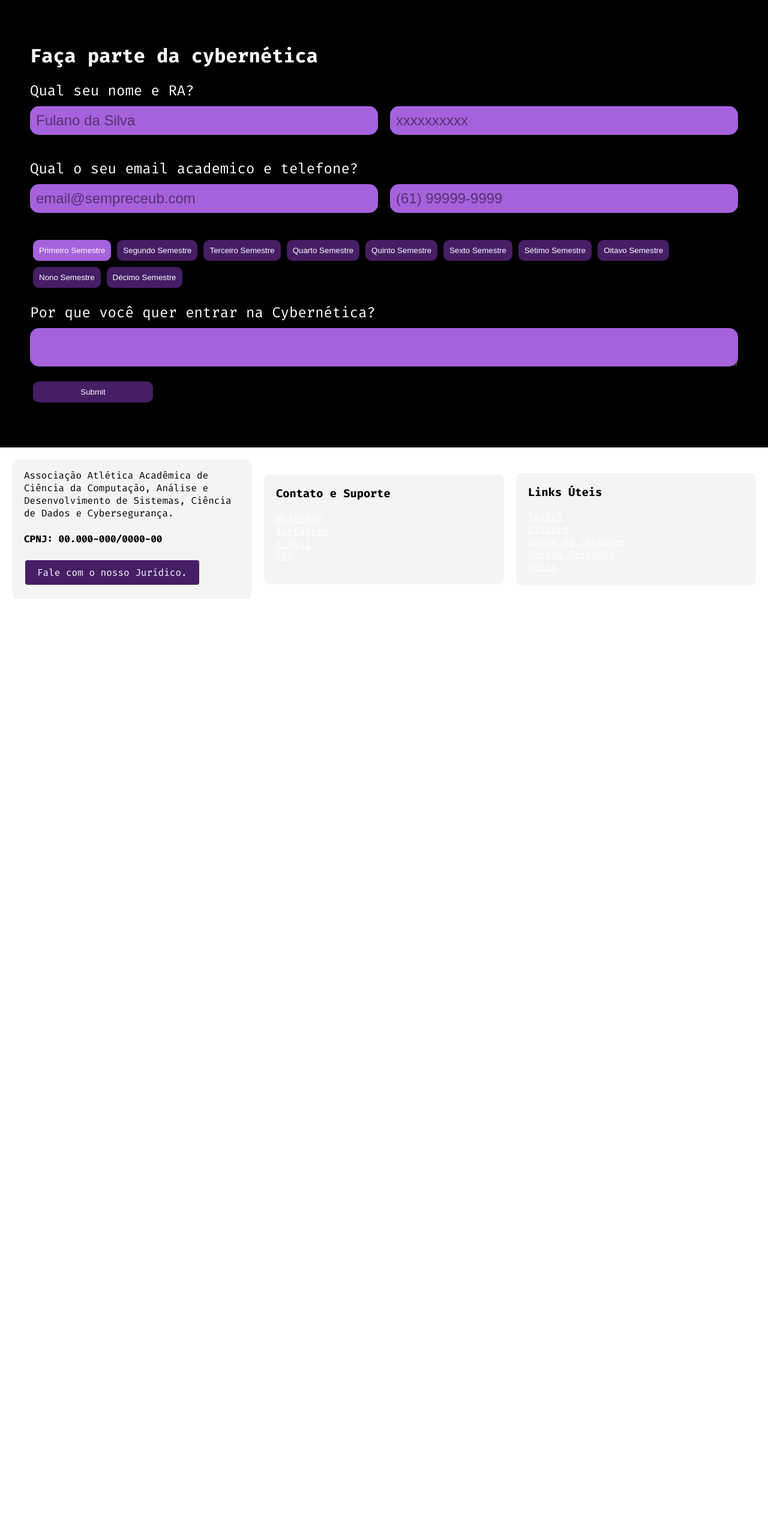
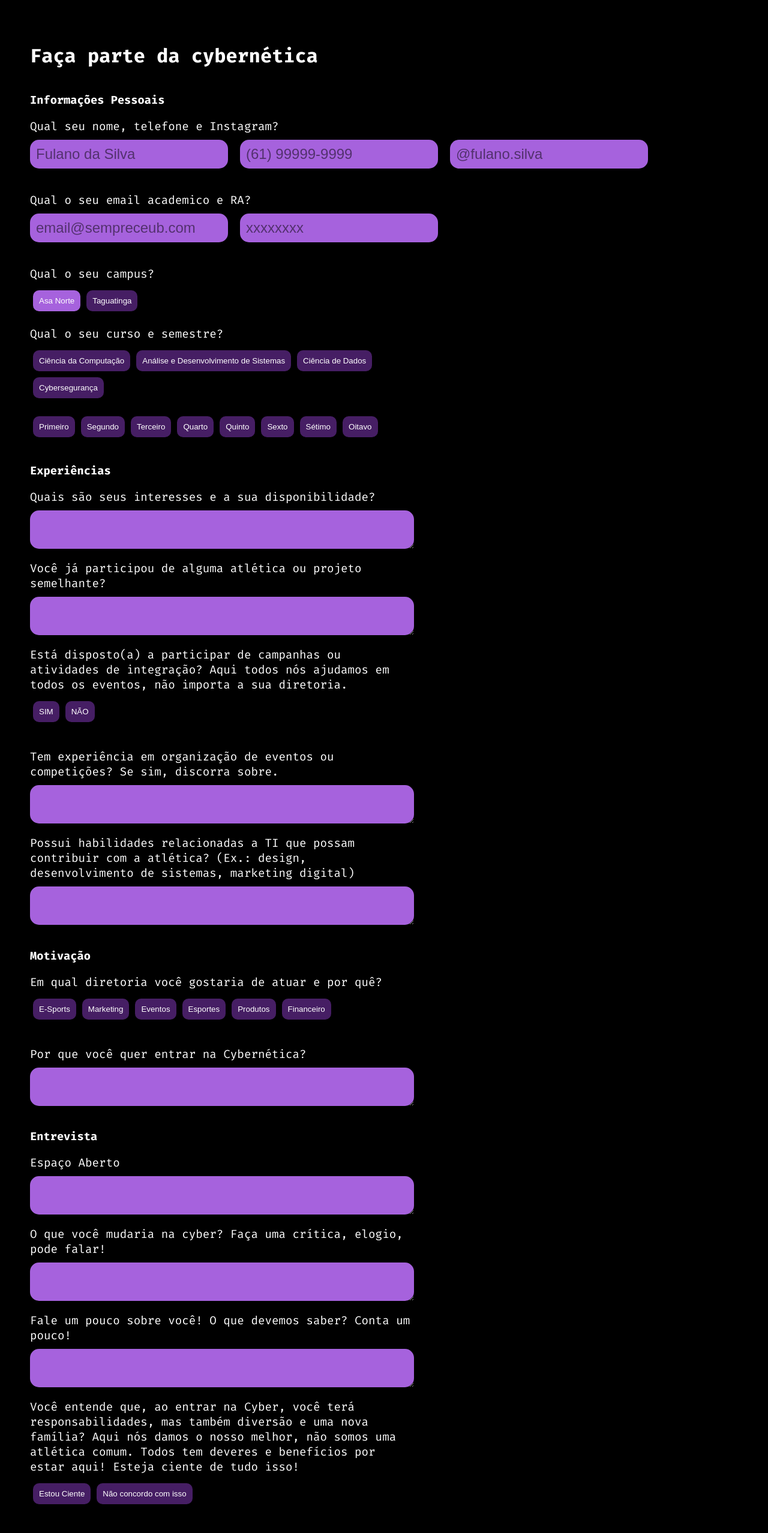
Before and after one commit to thecybernetica/cybernetica, a React (Create React App) app: page /#/formulario in a window 1280 px wide. Shown: the part 120-2676 px from the top of the page at 60% size. Before the commit the page ends 1139 px from the top, so only its background shows below. Built offline with nearby package versions, Linux system fonts and the light colour scheme.

Commit message:
feat: Improve Form

```diff
--- a/src/components/ToggleableOptions/ToggleableOptions.css
+++ b/src/components/ToggleableOptions/ToggleableOptions.css
@@ -13,7 +13,6 @@ button {
   border: none;
   cursor: pointer;
   transition: background-color 0.3s ease;
-  max-width: 200px;
   border-radius: 10px;
 }
 
--- a/src/pages/Forms/Forms.css
+++ b/src/pages/Forms/Forms.css
@@ -16,6 +16,7 @@ form {
   display: flex;
   flex-direction: column;
   margin: 50px;
+  max-width: 50vw;
 }
 
 form div {
@@ -25,7 +26,7 @@ form div {
 }
 
 label {
-  font-size: 1.5em;
+  font-size: 1.2em;
   margin-bottom: 10px;
 }
 
--- a/src/pages/Forms/Forms.jsx
+++ b/src/pages/Forms/Forms.jsx
@@ -34,8 +34,9 @@ const Forms = () => {
       <div className="forms">
         <form onSubmit={handleSubmit}>
           <h1>Faça parte da cybernética</h1>
+          <h3>Informações Pessoais</h3>
           <div>
-            <label htmlFor="name">Qual seu nome e RA?</label>
+            <label htmlFor="name">Qual seu nome, telefone e Instagram?</label>
             <div className="form-row">
               <input
                 type="text"
@@ -47,19 +48,26 @@ const Forms = () => {
               />
               <div className="space-divider" />
               <input
-                type="number"
-                id="ra"
-                name="ra"
-                placeholder="xxxxxxxxxx"
+                type="phone"
+                id="phone"
+                name="phone"
+                placeholder="(61) 99999-9999"
                 value={formData.email}
+                onChange={handleChange}
+              />
+              <div className="space-divider" />
+              <input
+                type="text"
+                id="name"
+                name="name"
+                placeholder="@fulano.silva"
+                value={formData.name}
                 onChange={handleChange}
               />
             </div>
           </div>
           <div>
-            <label htmlFor="email">
-              Qual o seu email academico e telefone?
-            </label>
+            <label htmlFor="email">Qual o seu email academico e RA?</label>
             <div className="form-row">
               <input
                 type="email"
@@ -71,31 +79,128 @@ const Forms = () => {
               />
               <div className="space-divider" />
               <input
-                type="phone"
-                id="phone"
-                name="phone"
-                placeholder="(61) 99999-9999"
+                type="ra"
+                id="ra"
+                name="ra"
+                placeholder="xxxxxxxx"
                 value={formData.email}
                 onChange={handleChange}
               />
             </div>
           </div>
+          <label>Qual o seu campus?</label>
+          <ToggleableOptions
+            options={["Asa Norte", "Taguatinga"]}
+            currentValue="Asa Norte"
+            onChange={(option) => console.log(option)}
+          />
+
+          <label>Qual o seu curso e semestre?</label>
           <ToggleableOptions
             options={[
-              "Primeiro Semestre",
-              "Segundo Semestre",
-              "Terceiro Semestre",
-              "Quarto Semestre",
-              "Quinto Semestre",
-              "Sexto Semestre",
-              "Sétimo Semestre",
-              "Oitavo Semestre",
-              "Nono Semestre",
-              "Décimo Semestre",
+              "Ciência da Computação",
+              "Análise e Desenvolvimento de Sistemas",
+              "Ciência de Dados",
+              "Cybersegurança",
+            ]}
+            currentValue="Asa Norte"
+            onChange={(option) => console.log(option)}
+          />
+          <ToggleableOptions
+            options={[
+              "Primeiro",
+              "Segundo",
+              "Terceiro",
+              "Quarto",
+              "Quinto",
+              "Sexto",
+              "Sétimo",
+              "Oitavo",
             ]}
             currentValue="Primeiro Semestre"
             onChange={(option) => console.log(option)}
           />
+
+          <h3>Experiências</h3>
+          <div>
+            <label htmlFor="message">
+              Quais são seus interesses e a sua disponibilidade?
+            </label>
+            <textarea
+              id="message"
+              name="message"
+              value={formData.message}
+              onChange={handleChange}
+            />
+          </div>
+          <div>
+            <label htmlFor="message">
+              Você já participou de alguma atlética ou projeto semelhante?
+            </label>
+            <textarea
+              id="message"
+              name="message"
+              value={formData.message}
+              onChange={handleChange}
+            />
+          </div>
+          <div>
+            <label htmlFor="message">
+              Está disposto(a) a participar de campanhas ou atividades de
+              integração? Aqui todos nós ajudamos em todos os eventos, não
+              importa a sua diretoria.
+            </label>
+            <ToggleableOptions
+              options={["SIM", "NÃO"]}
+              currentValue="Primeiro Semestre"
+              onChange={(option) => console.log(option)}
+            />
+          </div>
+          <div>
+            <label htmlFor="message">
+              Tem experiência em organização de eventos ou competições? Se sim,
+              discorra sobre.
+            </label>
+            <textarea
+              id="message"
+              name="message"
+              value={formData.message}
+              onChange={handleChange}
+            />
+          </div>
+          <div>
+            <label htmlFor="message">
+              Possui habilidades relacionadas a TI que possam contribuir com a
+              atlética? (Ex.: design, desenvolvimento de sistemas, marketing
+              digital)
+            </label>
+            <textarea
+              id="message"
+              name="message"
+              value={formData.message}
+              onChange={handleChange}
+            />
+          </div>
+
+          <h3>Motivação</h3>
+
+          <div>
+            <label htmlFor="message">
+              Em qual diretoria você gostaria de atuar e por quê?
+            </label>
+            <ToggleableOptions
+              options={[
+                "E-Sports",
+                "Marketing",
+                "Eventos",
+                "Esportes",
+                "Produtos",
+                "Financeiro",
+              ]}
+              currentValue=""
+              onChange={(option) => console.log(option)}
+            />
+          </div>
           <div>
             <label htmlFor="message">
               Por que você quer entrar na Cybernética?
@@ -107,6 +212,53 @@ const Forms = () => {
               onChange={handleChange}
             />
           </div>
+
+          <h3>Entrevista</h3>
+          <div>
+            <label htmlFor="message">Espaço Aberto</label>
+            <textarea
+              id="message"
+              name="message"
+              value={formData.message}
+              onChange={handleChange}
+            />
+          </div>
+          <div>
+            <label htmlFor="message">
+              O que você mudaria na cyber? Faça uma crítica, elogio, pode falar!
+            </label>
+            <textarea
+              id="message"
+              name="message"
+              value={formData.message}
+              onChange={handleChange}
+            />
+          </div>
+          <div>
+            <label htmlFor="message">
+              Fale um pouco sobre você! O que devemos saber? Conta um pouco!
+            </label>
+            <textarea
+              id="message"
+              name="message"
+              value={formData.message}
+              onChange={handleChange}
+            />
+          </div>
+          <div>
+            <label htmlFor="message">
+              Você entende que, ao entrar na Cyber, você terá responsabilidades,
+              mas também diversão e uma nova família? Aqui nós damos o nosso
+              melhor, não somos uma atlética comum. Todos tem deveres e
+              benefícios por estar aqui! Esteja ciente de tudo isso!
+            </label>
+            <ToggleableOptions
+              options={["Estou Ciente", "Não concordo com isso"]}
+              currentValue=""
+              onChange={(option) => console.log(option)}
+            />
+          </div>
+
           <button type="submit">Submit</button>
         </form>
       </div>
```
